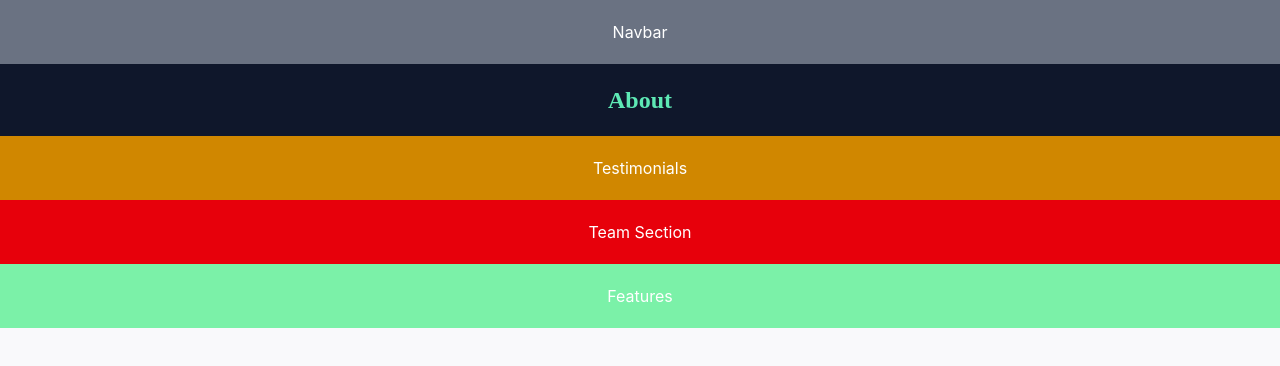
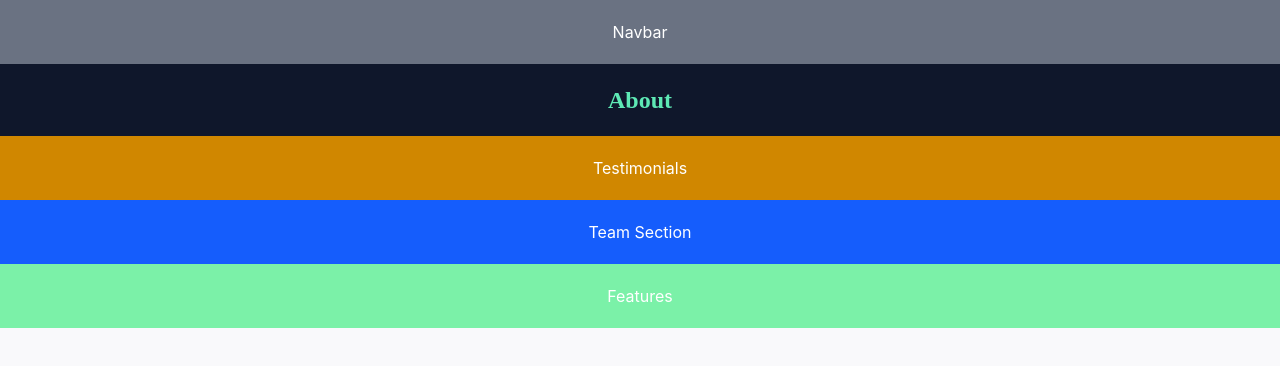
Before and after one commit to eslam-mohamedl/session-5-team-4, a Next.js app: page / in a window 1280 px wide. Shown: the top 366 px of the page. Built offline with nearby package versions, Linux system fonts and the light colour scheme.

Commit message:
style cgange bg in team component

```diff
--- a/src/components/organisms/Team.tsx
+++ b/src/components/organisms/Team.tsx
@@ -1,6 +1,6 @@
 export default function Team() {
   return (
-    <div className="bg-red-600 text-white p-5 flex justify-center items-center">
+    <div className="bg-blue-600 text-white p-5 flex justify-center items-center">
       Team Section
     </div>
   );
```
